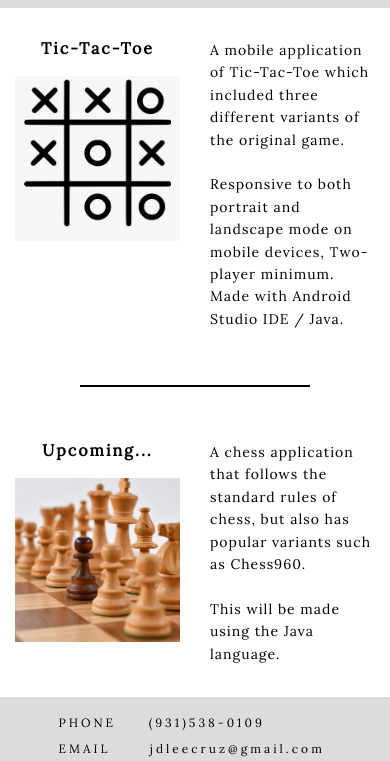
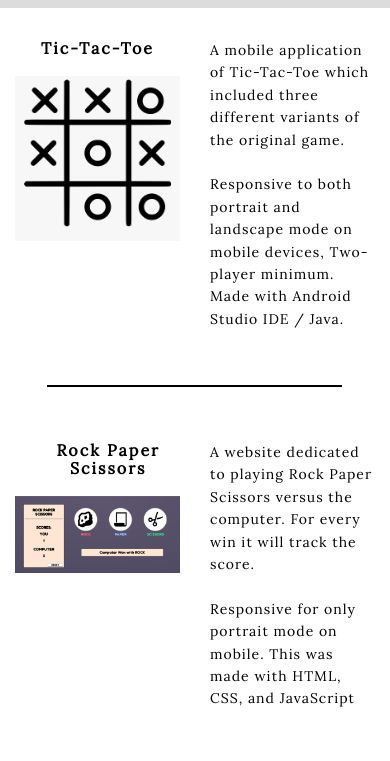
Before and after one commit to jdleecruz/PortfolioWebsite, a plain HTML site: page Website/projects.html in a window 390 px wide. Shown: the part 60-821 px from the top of the page. Drawn offline with nearby package versions, Linux system fonts and the light colour scheme.

Commit message:
Added new project to project page.
Adds another picture to image folder, and reformats page to better handle extra project.

```diff
--- a/Website/projects.html
+++ b/Website/projects.html
@@ -47,11 +47,35 @@
             </div>
 
             <div class="row">
-                <div class="col-2"></div>
-                <div class="col-8">
+                <div class="col-1"></div>
+                <div class="col-10">
                     <hr style="width: 50%, size="3", color="black">
                 </div>
-                <div class="col-2"></div>
+                <div class="col-1"></div>
+            </div>
+
+            <div class="row">
+                <div class="col-6">
+                    <h1 class="projectRPSh1">Rock Paper Scissors</h1>
+                    <br>
+                    <img src="images/rps.png" class="projectimgRPS">
+                </div>
+                <div class="col-6">
+                    <div class="project">
+                        A website dedicated to playing Rock Paper Scissors versus the computer. For every win it will track the score.
+                        <br>
+                        <br>
+                        Responsive for only portrait mode on mobile. This was made with HTML, CSS, and JavaScript
+                    </div>
+                </div>
+            </div>
+
+            <div class="row">
+                <div class="col-1"></div>
+                <div class="col-10">
+                    <hr style="width: 50%, size="3", color="black">
+                </div>
+                <div class="col-1"></div>
             </div>
 
             <div class="row">
--- a/Website/stylesheet.css
+++ b/Website/stylesheet.css
@@ -126,6 +126,16 @@ a.active {
     margin: 0% 0% 5% 0%;
 }
 
+.projectimgRPS {
+    max-width: 100%;
+    padding-left: 20%;
+    margin: 0% 0% 5% 0%;
+}
+
+.projectRPSh1 {
+    margin-left: 13%;
+}
+
 .img {
     height: auto;
     margin: 0% 2.5% 5% 2.5%;
@@ -223,6 +233,9 @@ and (max-width : 768px) {
     .projectimg {
         padding: 0px;
     }
+    .projectimgRPS {
+        padding: 0px;
+    }
     .nav-list {
         position: absolute;
         right: 0px;
```
Also changed, not shown: Website/images/rps.png (added).
